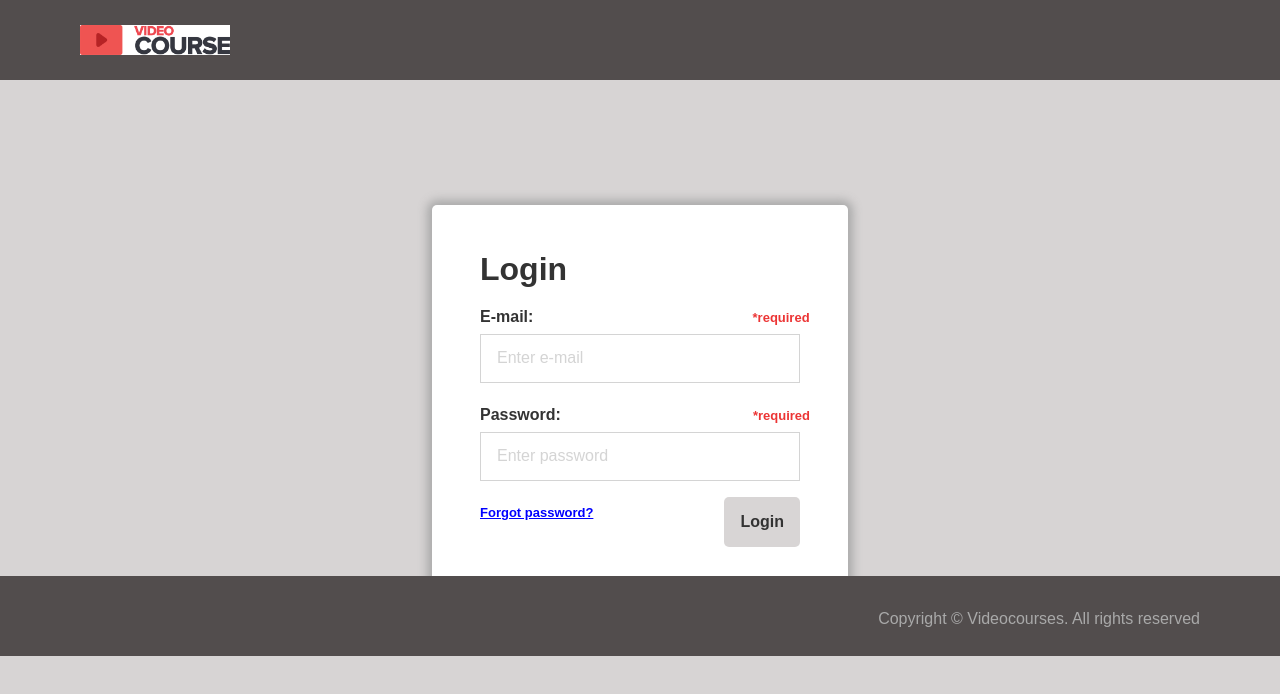
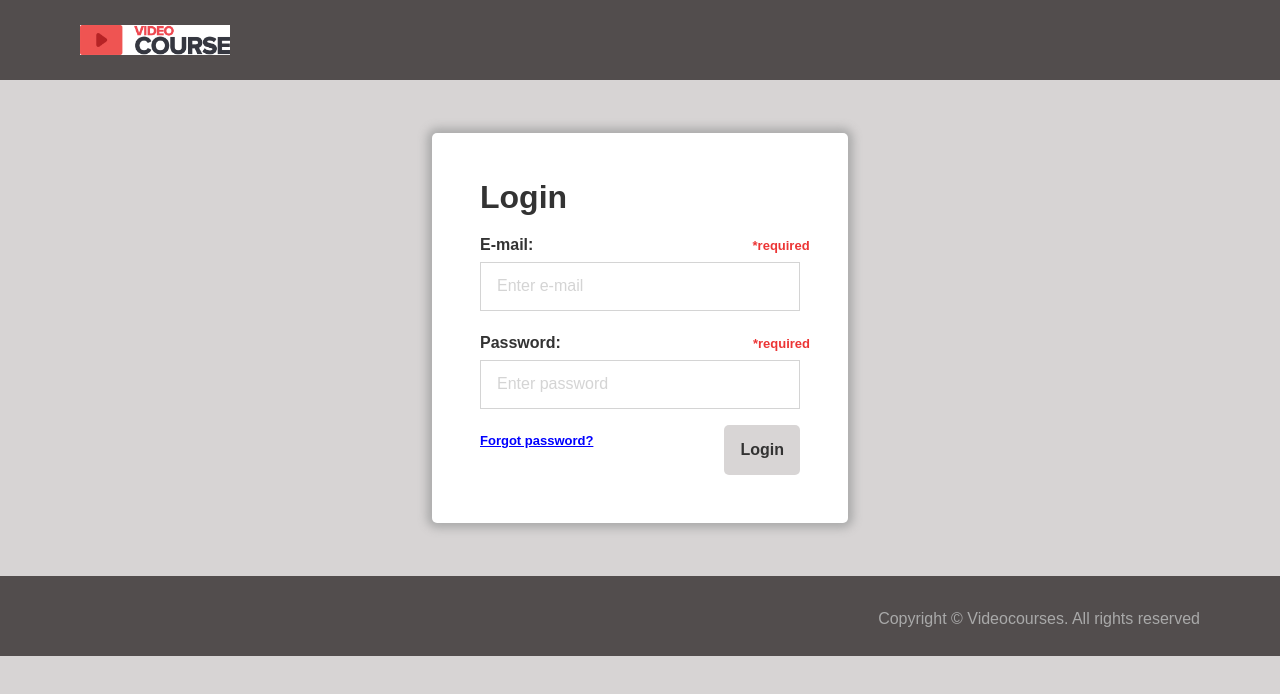
Before and after one commit to VikaAbysova/angular_app_course_management, an Angular app: page / in a window 1280 px wide. Shown: the top 694 px of the page. Built offline with nearby package versions, Linux system fonts and the light colour scheme; a web font is replaced by a local one.

Commit message:
reduced styles

```diff
--- a/src/app/components/footer/footer.component.scss
+++ b/src/app/components/footer/footer.component.scss
@@ -6,5 +6,4 @@
   padding: 1.7rem 5rem;
   position: sticky;
   bottom: 0;
-  margin-top: 31rem;
 }
--- a/src/app/components/login-page/login-page.component.scss
+++ b/src/app/components/login-page/login-page.component.scss
@@ -8,10 +8,8 @@
   gap: 1rem;
   box-shadow: $primary-box-shadow;
   border-radius: $primary-border-radius;
-  position: absolute;
-  top: 50%;
-  left: 50%;
-  transform: translate(-50%, -50%);
+  width: fit-content;
+  margin: 3.3rem auto;
 }
 
 .email,
@@ -41,7 +39,7 @@
 }
 
 .email .required {
-  left: 13.7rem
+  left: 13.7rem;
 }
 
 .faq {
```
